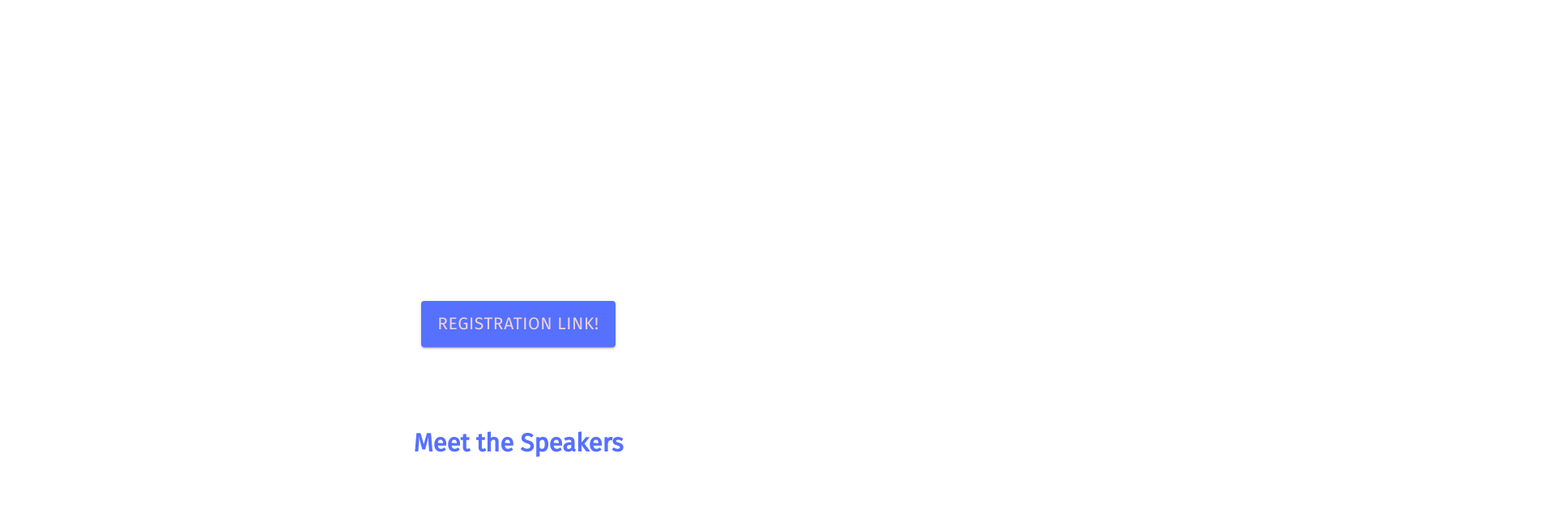
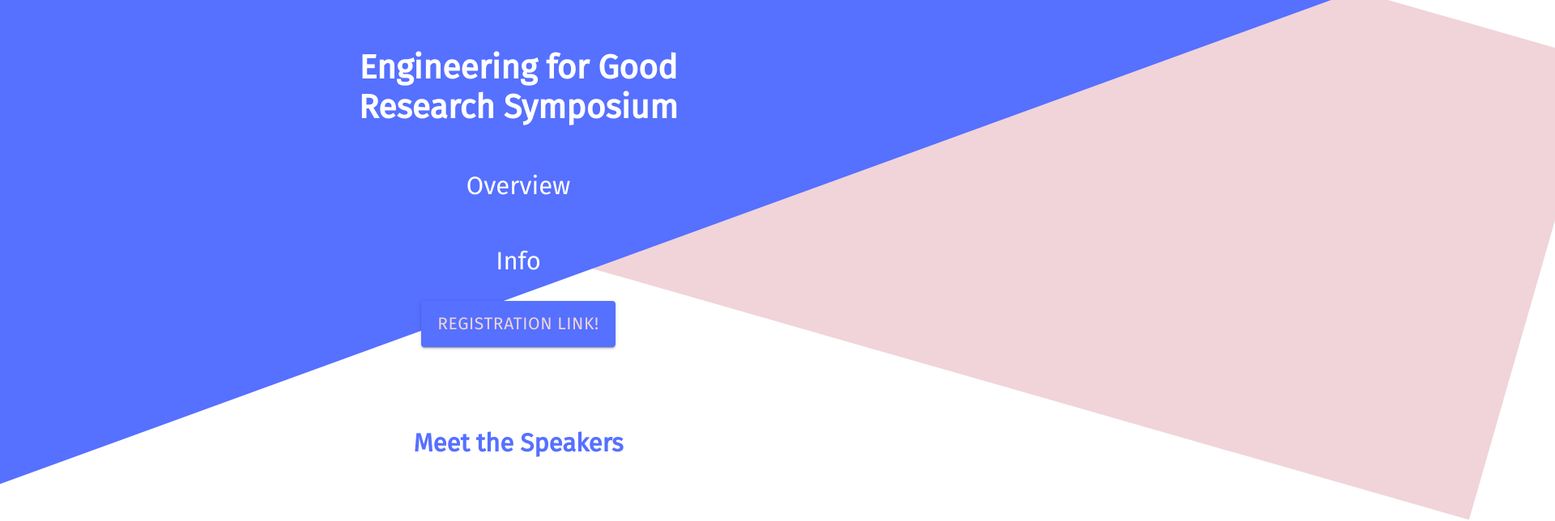
Before and after one commit to swe-ucla/swe-ucla.github.io, a React (Create React App) app: page / in a window 1280 px wide. Shown: the top 644 px of the page at 81% size, 1920 px wide, since content can reach past the window. Built offline with nearby package versions, Linux system fonts and the light colour scheme.

Commit message:
small design change

```diff
--- a/src/components/Speakers.css
+++ b/src/components/Speakers.css
@@ -45,7 +45,7 @@ a {
   position: absolute;
   background-color: #f0d4d9;
   transform: translate(0px, -230px) rotate(16deg);
-  width: 20000000000px;
+  width: 1900px;
   height: 590px;
 }
 
@@ -54,7 +54,7 @@ a {
   position: absolute;
   background-color: #5670ff;
   transform: translate(-330px, -280px) rotate(340deg);
-  width: 200000px;
+  width: 1900px;
   height: 590px;
 }
 
```
